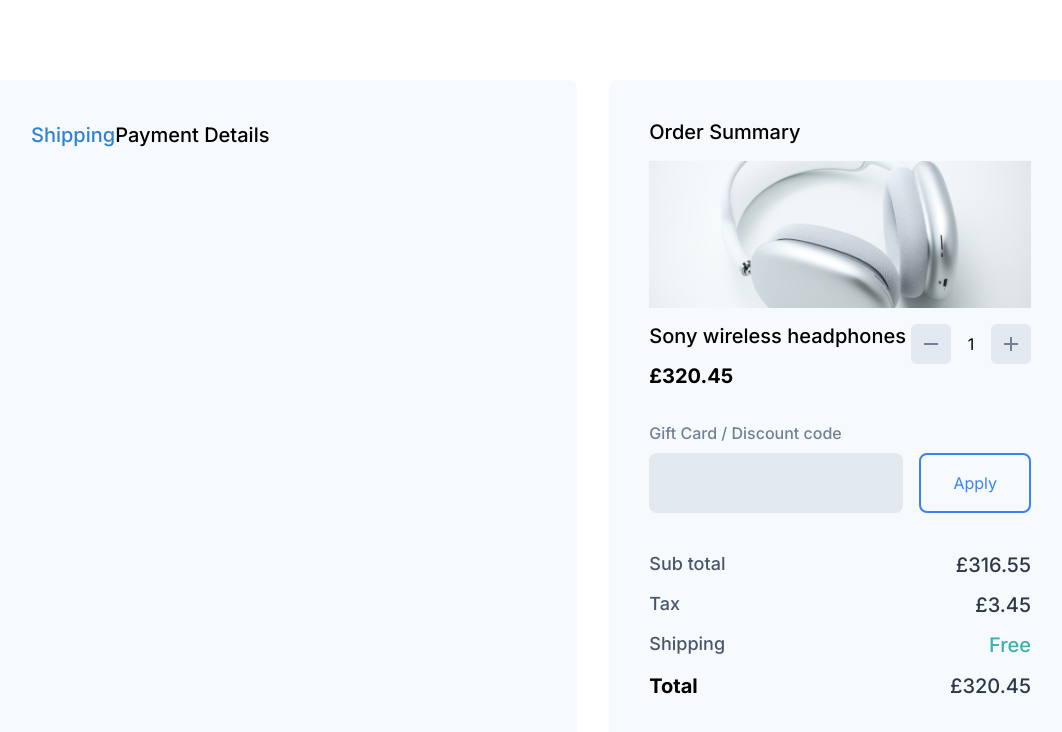
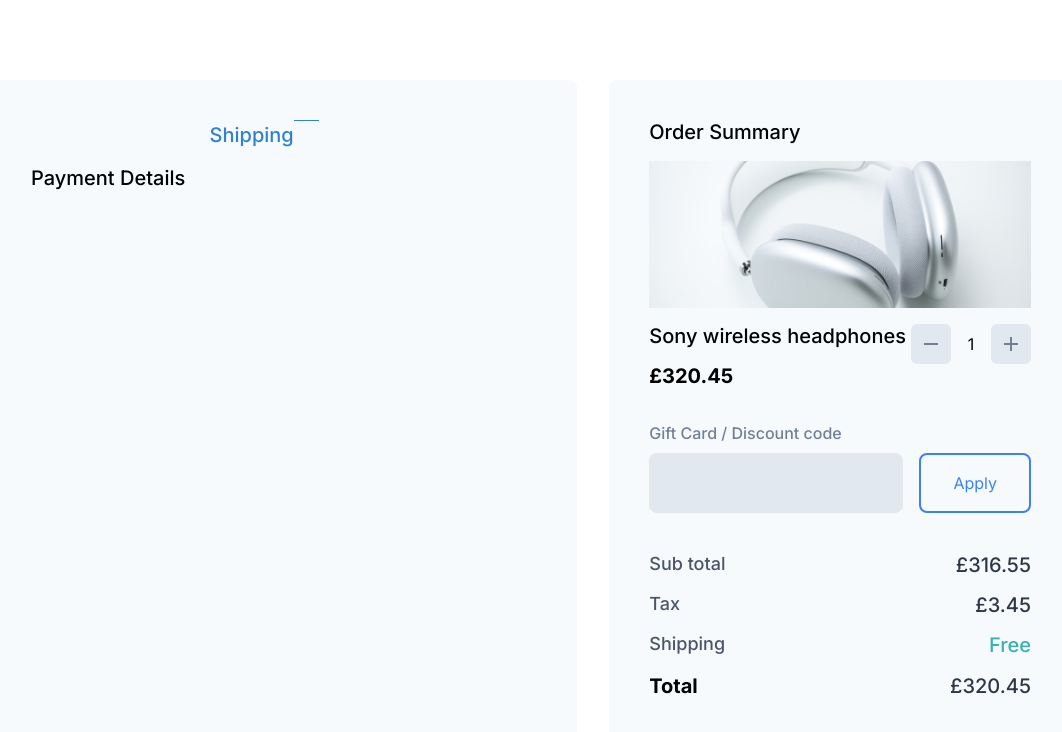
Before and after one commit to rochaian/kirvano-frontend, a Next.js app: page / in a window 1280 px wide. Shown: the top 732 px of the page, without its empty margins (129-1191 px from the left). Built offline with nearby package versions, Linux system fonts and the light colour scheme.

Commit message:
fix: Ajustes no css do Label

```diff
--- a/src/app/page.tsx
+++ b/src/app/page.tsx
@@ -5,8 +5,7 @@ import Label from "@/components/atoms/Label";
 import MyForm from "@/components/molecules/MyForm";
 import NumberPicker from "@/components/molecules/NumberPicker";
 import OrderSummary from "@/components/molecules/OrderSummary";
-
-import Image from 'next/image'
+import Line from '../../public/line.svg';
 
 export default function Home() {
 
@@ -14,15 +13,17 @@ export default function Home() {
   return (
     <>
 
-
-
       <div className="bg-white min-h-screen p-20">
 
         <div className="grid grid-flow-row-dense grid-cols-7  gap-8 ">
 
-         <div className="col-span-4 bg-[#f6fafd] px-20 py-10 rounded-lg">
+          <div className="col-span-4 bg-[#f6fafd] px-20 py-10 rounded-lg">
 
-            <Label text="Shipping" variant="blue"/>
+            <div className="flex flex-row text-center justify-center">
+              <Label text="Shipping" variant="blue" />
+              <Line/>
+
+            </div>
 
             <Label text="Payment Details" variant="primary" />
           </div>
@@ -30,7 +31,7 @@ export default function Home() {
 
           <div className="col-span-3 bg-[#f6fafd] p-10 rounded-lg	">
 
-            <OrderSummary/>
+            <OrderSummary />
 
           </div>
 
--- a/src/components/atoms/Label.tsx
+++ b/src/components/atoms/Label.tsx
@@ -22,12 +22,11 @@ const Label: React.FC<LabelProps> = ({ text, variant }) => {
     'text-[20px] font-bold leading-[24.2px] text-black': variant === 'bold', // Negrito
 
 
-    'text-[20px] font-medium leading-[24.2px] text-[#2D3748]': variant === 'price', // Negrito
+    'text-[20px] font-medium leading-[24.2px] text-[#2D3748]': variant === 'price', // Preço
 
-    'text-[20px] font-medium leading-[24.2px] text-[#38B2AC]': variant === 'green', // Negrito
+    'text-[20px] font-medium leading-[24.2px] text-[#38B2AC]': variant === 'green', // Verde
 
-    // 'text-[18px] font-normal leading-[21.78px] text-black': variant === 'green' // Negrito
-    'text-[20px] font-medium leading-[24.2px]] text-[#3182CE]': variant === 'blue' // Negrito
+    'text-[20px] font-medium leading-[24.2px]] text-[#3182CE]': variant === 'blue' // Azul
   });
 
   return <span className={labelClass}>{text}</span>;
```
Also changed, not shown: public/check.svg (added).
